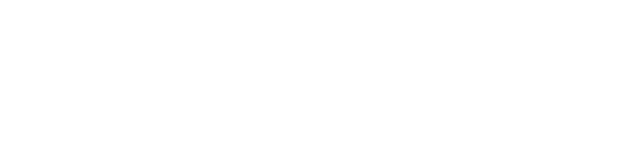
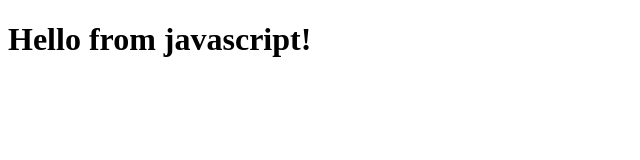
Before and after one commit to ankushojha89/git-test, a plain HTML site: page index.html in a window 1280 px wide. Shown: the whole page, without its empty margins (0-640 px from the left). Drawn offline with Linux system fonts and the light colour scheme.

Commit message:
hello from javascript

```diff
--- a/index.html
+++ b/index.html
@@ -7,6 +7,25 @@
     <title>Namste Git</title>
 </head>
 <body>
-    <div id="root"></div>
+    <div id="root"><h1>Hello World!</h1></div>
+
+    <script>
+
+        const heading = document.createElement("h1");
+
+        heading.innerHTML="Hello from javascript!";
+
+        const root = document.getElementById("root");
+
+        root.innerHTML="";
+        root.appendChild(heading);
+
+
+    </script>
+
+    <!-- <script crossorigin src="https://unpkg.com/react@18/umd/react.development.js"></script>
+    <script crossorigin src="https://unpkg.com/react-dom@18/umd/react-dom.development.js"></script> -->
+
+
 </body>
 </html>
```
